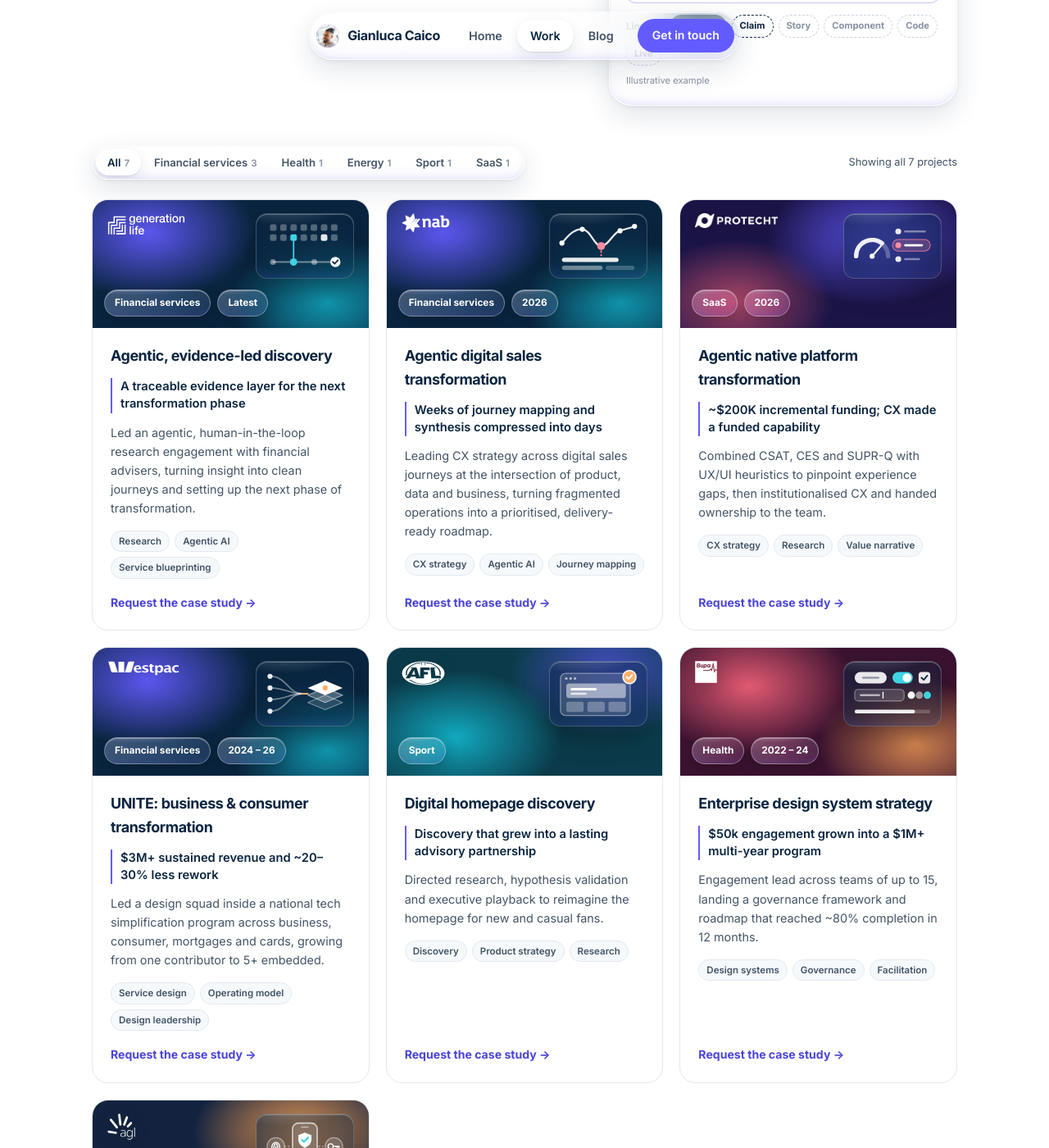
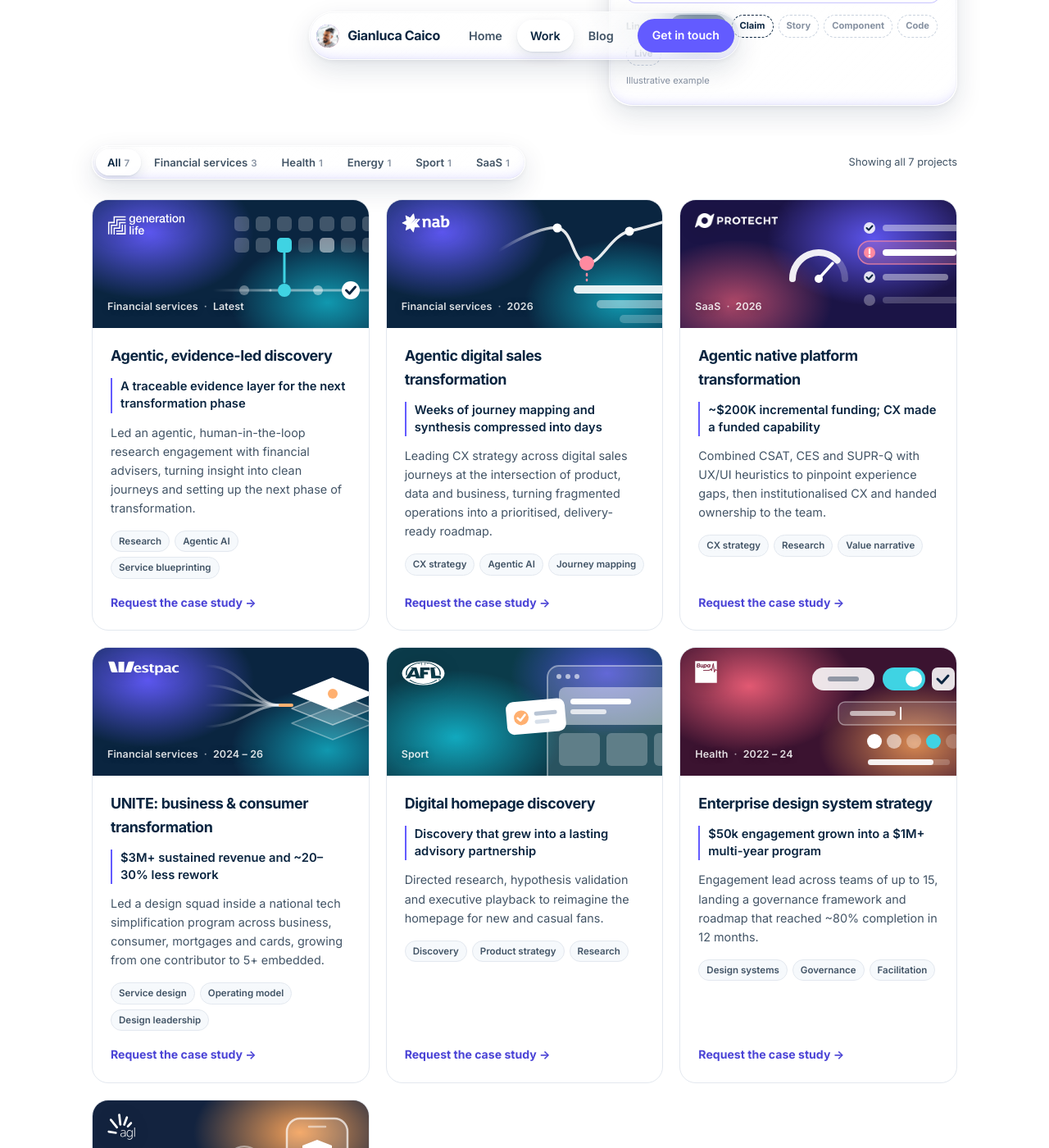
Before and after one commit to gianlucacaico/gianlucacaico.github.io, a Jekyll site: the page built from work.html, in a window 1280 px wide and 1400 px high, scrolled down 597 px. Shown: the whole window at 82% size. Built offline with Jekyll 4.4.1, drawn with Linux system fonts in a browser that asks for light colours.

Commit message:
Show Work card labels as text and crop larger project pictograms
The industry and year pills on each Work card are now plain text, which
clears the crowded corner. The framed pictogram tiles are gone: each
project's pictogram is redrawn larger for a crop, filling the right side
of the card and running off its edges, with the focal point always in
view and the logo and labels kept clear.

Co-Authored-By: Claude Opus 5.5 <noreply@anthropic.com>
Claude-Session: https://claude.ai/code/session_01XoQp4tusmy8XDUDz9Ysx5R

```diff
--- a/assets/css/site.css
+++ b/assets/css/site.css
@@ -463,16 +463,17 @@
   .work-grid{display:grid; grid-template-columns:repeat(auto-fill, minmax(min(100%, 320px), 1fr)); gap:20px;}
   .work-card{display:flex; flex-direction:column; background:#fff; border:1px solid var(--border); border-radius:20px; overflow:hidden; transition:transform .25s ease, box-shadow .25s ease;}
   .work-card:hover{transform:translateY(-3px); box-shadow:0 18px 40px rgba(10,37,64,0.10);}
-  .work-art{position:relative; overflow:hidden; height:156px; background:var(--art); display:flex; align-items:flex-end; gap:8px; padding:14px;}
+  .work-art{position:relative; overflow:hidden; height:156px; background:var(--art); display:flex; align-items:flex-end; gap:8px; padding:16px 18px;}
   .work-art .big{position:absolute; left:18px; top:14px; font-size:1.7rem; font-weight:800; letter-spacing:-0.03em; color:#fff;}
   .work-art .big.logo{top:16px; line-height:0;}
   .work-art .big.logo img{display:block; width:auto; filter:drop-shadow(0 2px 10px rgba(0,0,0,0.2));}
-  /* The project's key artefact as a pictogram on dark glass, top right, aligned with the logo. Dark glass keeps it calm on every industry colour, so the logo stays the brightest thing on the card. */
-  .work-art .work-tile{position:absolute; top:16px; right:18px; width:120px; height:80px; border-radius:14px; background:linear-gradient(135deg, rgba(10,37,64,0.55), rgba(10,37,64,0.32)); border-color:rgba(255,255,255,0.2); -webkit-backdrop-filter:blur(18px); backdrop-filter:blur(18px);}
-  .work-tile img{display:block; width:100%; height:100%;}
+  /* The project's key artefact, drawn for this crop: it fills the right of the card at full height and runs off the edges. The logo (top left) and the labels (bottom left) stay clear. */
+  .work-art .work-pic{position:absolute; top:0; right:0; height:100%; width:auto; pointer-events:none;}
+  .work-meta{position:relative; z-index:1; margin:0; font-size:0.78rem; font-weight:600; letter-spacing:0.01em; color:rgba(255,255,255,0.86); text-shadow:0 1px 8px rgba(0,0,0,0.25);}
+  .work-meta span + span::before{content:"\00B7"; margin:0 7px; opacity:0.7;}
   .chip-g{font-size:0.74rem; font-weight:700; color:var(--ink); padding:6px 12px; border-radius:999px;}
-  .work-art .chip-g, .post-art .chip-g{color:#fff; background:linear-gradient(135deg, rgba(255,255,255,0.24), rgba(255,255,255,0.08)); border-color:rgba(255,255,255,0.32); box-shadow:inset 0 1px 0 rgba(255,255,255,0.4), 0 6px 18px rgba(0,0,0,0.18);}
-  .work-art .chip-g::before, .post-art .chip-g::before{opacity:0.35;}
+  .post-art .chip-g{color:#fff; background:linear-gradient(135deg, rgba(255,255,255,0.24), rgba(255,255,255,0.08)); border-color:rgba(255,255,255,0.32); box-shadow:inset 0 1px 0 rgba(255,255,255,0.4), 0 6px 18px rgba(0,0,0,0.18);}
+  .post-art .chip-g::before{opacity:0.35;}
   .work-body{display:flex; flex-direction:column; flex:1; padding:20px 22px 22px;}
   .work-body h3{font-size:1.12rem;}
   .work-outcome{margin:12px 0 0; padding-left:10px; border-left:2px solid var(--violet); font-weight:600; font-size:0.92rem; line-height:1.45;}
--- a/work.html
+++ b/work.html
@@ -115,7 +115,7 @@ share_alt: "Gianluca Caico, CX and experience design leader, with case study car
       </div>
       <div class="work-grid">
       <article class="work-card" data-industry="fs" style="--art:var(--art-fs)">
-        <div class="work-art" data-tone="dark"><span class="work-tile glass on-dark" aria-hidden="true"><img src="/assets/img/work/generation-life.svg" width="132" height="88" alt=""></span><span class="big logo"><img src="/assets/img/logos/generation-life.svg" width="95" height="27" alt="Generation Life"></span><span class="chip-g glass">Financial services</span><span class="chip-g glass">Latest</span></div>
+        <div class="work-art" data-tone="dark"><img class="work-pic" src="/assets/img/work/generation-life.svg" width="240" height="156" alt=""><span class="big logo"><img src="/assets/img/logos/generation-life.svg" width="95" height="27" alt="Generation Life"></span><p class="work-meta"><span>Financial services</span><span>Latest</span></p></div>
         <div class="work-body">
           <h3>Agentic, evidence-led discovery</h3>
           <p class="work-outcome">A traceable evidence layer for the next transformation phase</p>
@@ -125,7 +125,7 @@ share_alt: "Gianluca Caico, CX and experience design leader, with case study car
         </div>
       </article>
       <article class="work-card" data-industry="fs" style="--art:var(--art-fs)">
-        <div class="work-art" data-tone="dark"><span class="work-tile glass on-dark" aria-hidden="true"><img src="/assets/img/work/nab.svg" width="132" height="88" alt=""></span><span class="big logo"><img src="/assets/img/logos/nab.svg" width="59" height="24" alt="NAB"></span><span class="chip-g glass">Financial services</span><span class="chip-g glass">2026</span></div>
+        <div class="work-art" data-tone="dark"><img class="work-pic" src="/assets/img/work/nab.svg" width="240" height="156" alt=""><span class="big logo"><img src="/assets/img/logos/nab.svg" width="59" height="24" alt="NAB"></span><p class="work-meta"><span>Financial services</span><span>2026</span></p></div>
         <div class="work-body">
           <h3>Agentic digital sales transformation</h3>
           <p class="work-outcome">Weeks of journey mapping and synthesis compressed into days</p>
@@ -135,7 +135,7 @@ share_alt: "Gianluca Caico, CX and experience design leader, with case study car
         </div>
       </article>
       <article class="work-card" data-industry="saas" style="--art:var(--art-saas)">
-        <div class="work-art" data-tone="dark"><span class="work-tile glass on-dark" aria-hidden="true"><img src="/assets/img/work/protecht.svg" width="132" height="88" alt=""></span><span class="big logo"><img src="/assets/img/logos/protecht.png" width="101" height="18" alt="Protecht"></span><span class="chip-g glass">SaaS</span><span class="chip-g glass">2026</span></div>
+        <div class="work-art" data-tone="dark"><img class="work-pic" src="/assets/img/work/protecht.svg" width="240" height="156" alt=""><span class="big logo"><img src="/assets/img/logos/protecht.png" width="101" height="18" alt="Protecht"></span><p class="work-meta"><span>SaaS</span><span>2026</span></p></div>
         <div class="work-body">
           <h3>Agentic native platform transformation</h3>
           <p class="work-outcome">~$200K incremental funding; CX made a funded capability</p>
@@ -145,7 +145,7 @@ share_alt: "Gianluca Caico, CX and experience design leader, with case study car
         </div>
       </article>
       <article class="work-card" data-industry="fs" style="--art:var(--art-fs)">
-        <div class="work-art" data-tone="dark"><span class="work-tile glass on-dark" aria-hidden="true"><img src="/assets/img/work/westpac.svg" width="132" height="88" alt=""></span><span class="big logo"><img src="/assets/img/logos/westpac.svg" width="88" height="18" alt="Westpac"></span><span class="chip-g glass">Financial services</span><span class="chip-g glass">2024 &ndash; 26</span></div>
+        <div class="work-art" data-tone="dark"><img class="work-pic" src="/assets/img/work/westpac.svg" width="240" height="156" alt=""><span class="big logo"><img src="/assets/img/logos/westpac.svg" width="88" height="18" alt="Westpac"></span><p class="work-meta"><span>Financial services</span><span>2024 &ndash; 26</span></p></div>
         <div class="work-body">
           <h3>UNITE: business &amp; consumer transformation</h3>
           <p class="work-outcome">$3M+ sustained revenue and ~20&ndash;30% less rework</p>
@@ -155,7 +155,7 @@ share_alt: "Gianluca Caico, CX and experience design leader, with case study car
         </div>
       </article>
       <article class="work-card" data-industry="sport" style="--art:var(--art-sport)">
-        <div class="work-art" data-tone="dark"><span class="work-tile glass on-dark" aria-hidden="true"><img src="/assets/img/work/afl.svg" width="132" height="88" alt=""></span><span class="big logo"><img src="/assets/img/logos/afl.svg" width="53" height="30" alt="AFL"></span><span class="chip-g glass">Sport</span></div>
+        <div class="work-art" data-tone="dark"><img class="work-pic" src="/assets/img/work/afl.svg" width="240" height="156" alt=""><span class="big logo"><img src="/assets/img/logos/afl.svg" width="53" height="30" alt="AFL"></span><p class="work-meta"><span>Sport</span></p></div>
         <div class="work-body">
           <h3>Digital homepage discovery</h3>
           <p class="work-outcome">Discovery that grew into a lasting advisory partnership</p>
@@ -165,7 +165,7 @@ share_alt: "Gianluca Caico, CX and experience design leader, with case study car
         </div>
       </article>
       <article class="work-card" data-industry="health" style="--art:var(--art-health)">
-        <div class="work-art" data-tone="dark"><span class="work-tile glass on-dark" aria-hidden="true"><img src="/assets/img/work/bupa.svg" width="132" height="88" alt=""></span><span class="big logo"><img src="/assets/img/logos/bupa.svg" width="27" height="27" alt="Bupa"></span><span class="chip-g glass">Health</span><span class="chip-g glass">2022 &ndash; 24</span></div>
+        <div class="work-art" data-tone="dark"><img class="work-pic" src="/assets/img/work/bupa.svg" width="240" height="156" alt=""><span class="big logo"><img src="/assets/img/logos/bupa.svg" width="27" height="27" alt="Bupa"></span><p class="work-meta"><span>Health</span><span>2022 &ndash; 24</span></p></div>
         <div class="work-body">
           <h3>Enterprise design system strategy</h3>
           <p class="work-outcome">$50k engagement grown into a $1M+ multi-year program</p>
@@ -175,7 +175,7 @@ share_alt: "Gianluca Caico, CX and experience design leader, with case study car
         </div>
       </article>
       <article class="work-card" data-industry="energy" style="--art:var(--art-energy)">
-        <div class="work-art" data-tone="dark"><span class="work-tile glass on-dark" aria-hidden="true"><img src="/assets/img/work/agl.svg" width="132" height="88" alt=""></span><span class="big logo"><img src="/assets/img/logos/agl.svg" width="33" height="32" alt="AGL"></span><span class="chip-g glass">Energy</span></div>
+        <div class="work-art" data-tone="dark"><img class="work-pic" src="/assets/img/work/agl.svg" width="240" height="156" alt=""><span class="big logo"><img src="/assets/img/logos/agl.svg" width="33" height="32" alt="AGL"></span><p class="work-meta"><span>Energy</span></p></div>
         <div class="work-body">
           <h3>Login, authentication &amp; CDR</h3>
           <p class="work-outcome">Adaptive MFA and CDR Tranche 2 compliant experiences shipped</p>
```
Also changed, not shown: CLAUDE.md (+8 -6 lines), tools/art/work.html (+4 -5 lines), assets/img/share/work.jpg, assets/img/work/afl.svg, assets/img/work/agl.svg, assets/img/work/bupa.svg, assets/img/work/generation-life.svg, assets/img/work/nab.svg, assets/img/work/protecht.svg, assets/img/work/westpac.svg.
